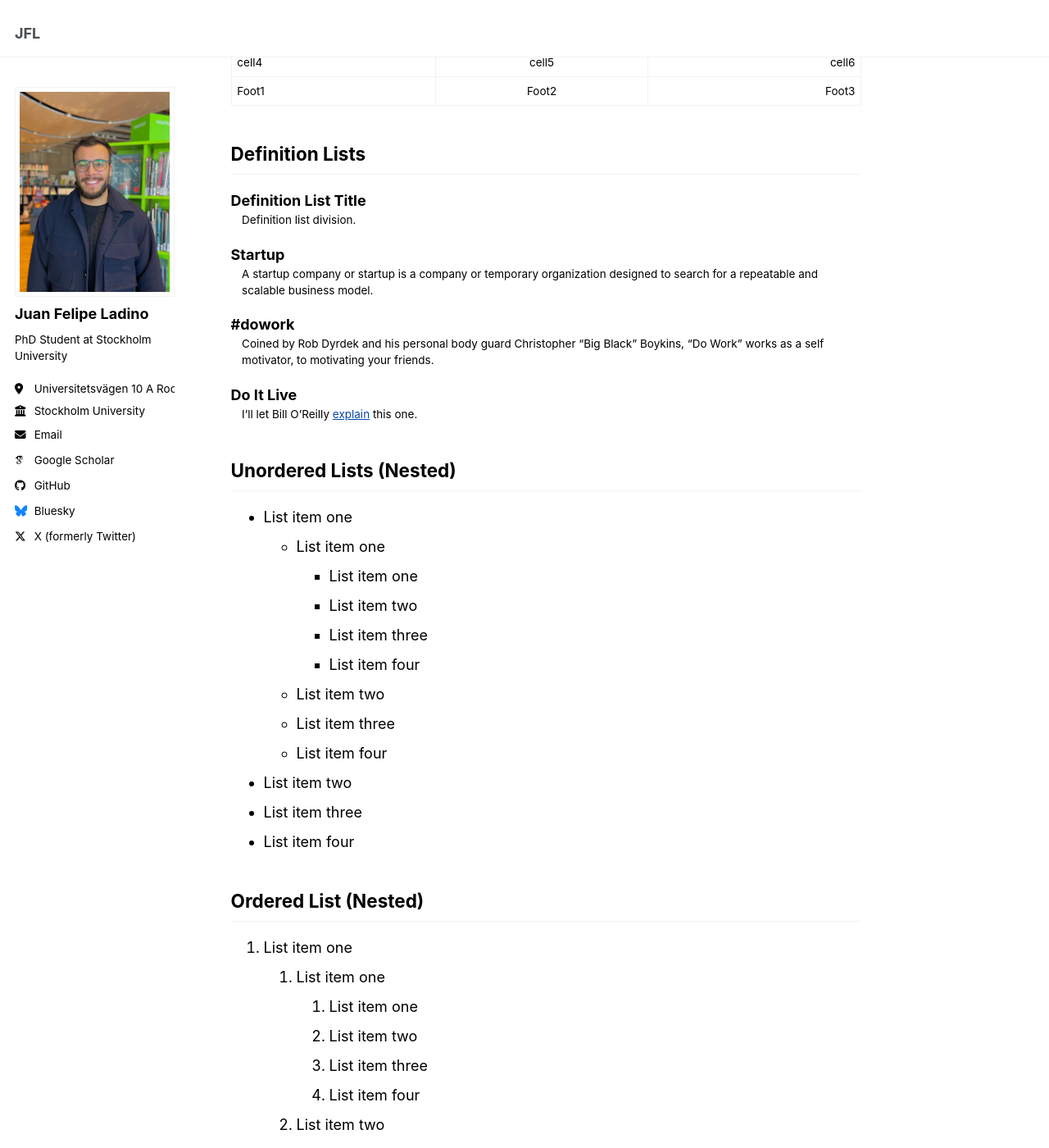
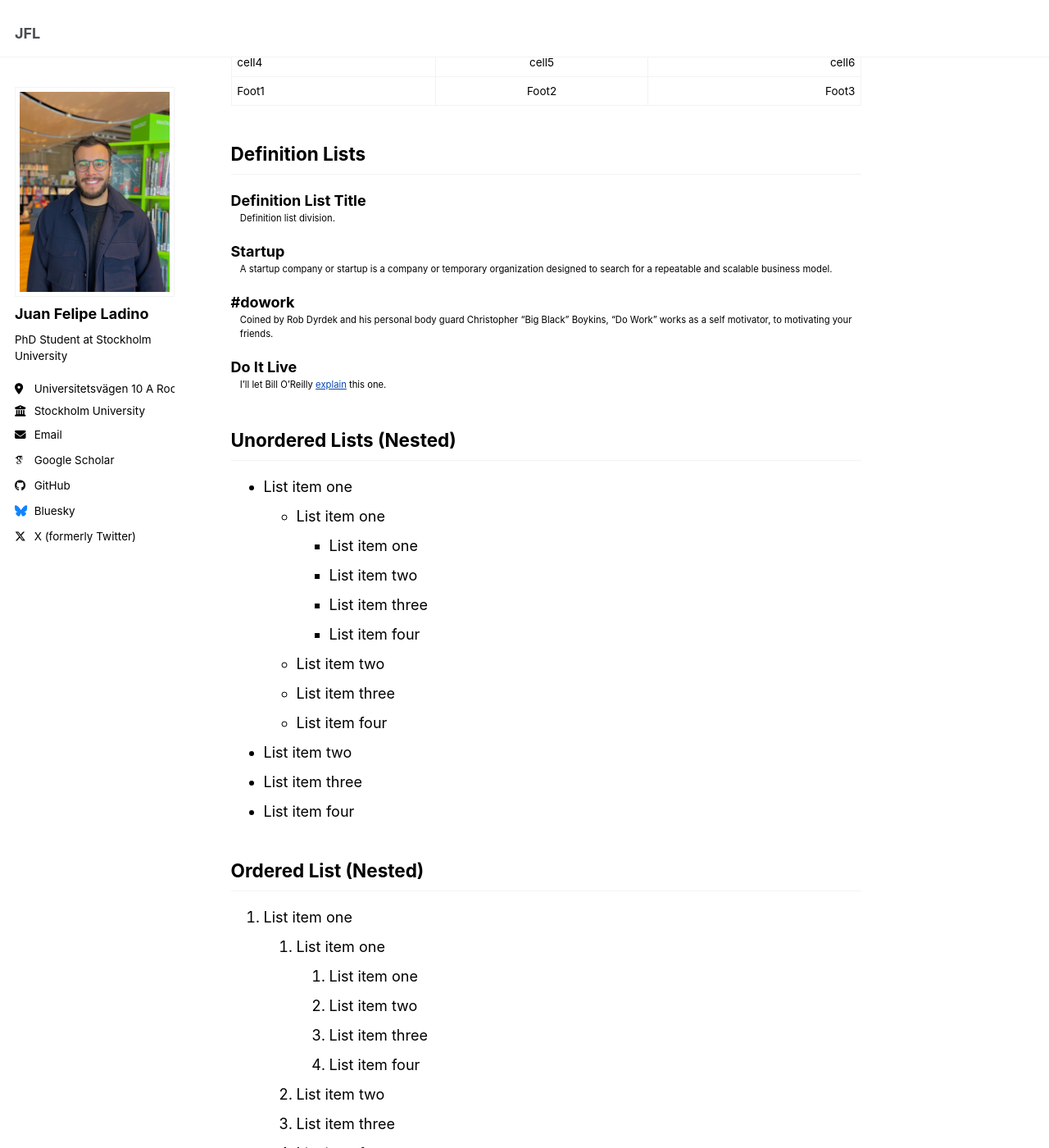
Before and after one commit to juanfladino/juanfladino.github.io, a Jekyll site: the page built from _pages/markdown.md, in a window 1280 px wide and 1400 px high, scrolled down 2982 px. Shown: the whole window at 82% size. Built offline with Jekyll 4.4.1, drawn with Linux system fonts in a browser that asks for light colours; emoji names are drawn with the system emoji font; some web fonts are replaced.

Commit message:
Update _page.scss

```diff
--- a/_sass/layout/_page.scss
+++ b/_sass/layout/_page.scss
@@ -45,7 +45,7 @@
 
 .page__lead {
   font-family: $global-font-family;
-  font-size: $type-size-4;
+  font-size: $type-size-5;
 }
 
 .page__content {
@@ -93,11 +93,11 @@
   dd {
     margin-left: 1em;
     font-family: $sans-serif;
-    font-size: $type-size-6;
+    font-size: $type-size-8;
   }
 
   .small {
-    font-size: $type-size-6;
+    font-size: $type-size-8;
   }
 
   /* blockquote citations */
@@ -151,7 +151,7 @@
     }
 
     .page__title {
-      font-size: $type-size-2;
+      font-size: $type-size-4;
 
       @include breakpoint($small) {
         font-size: $type-size-1;
```
